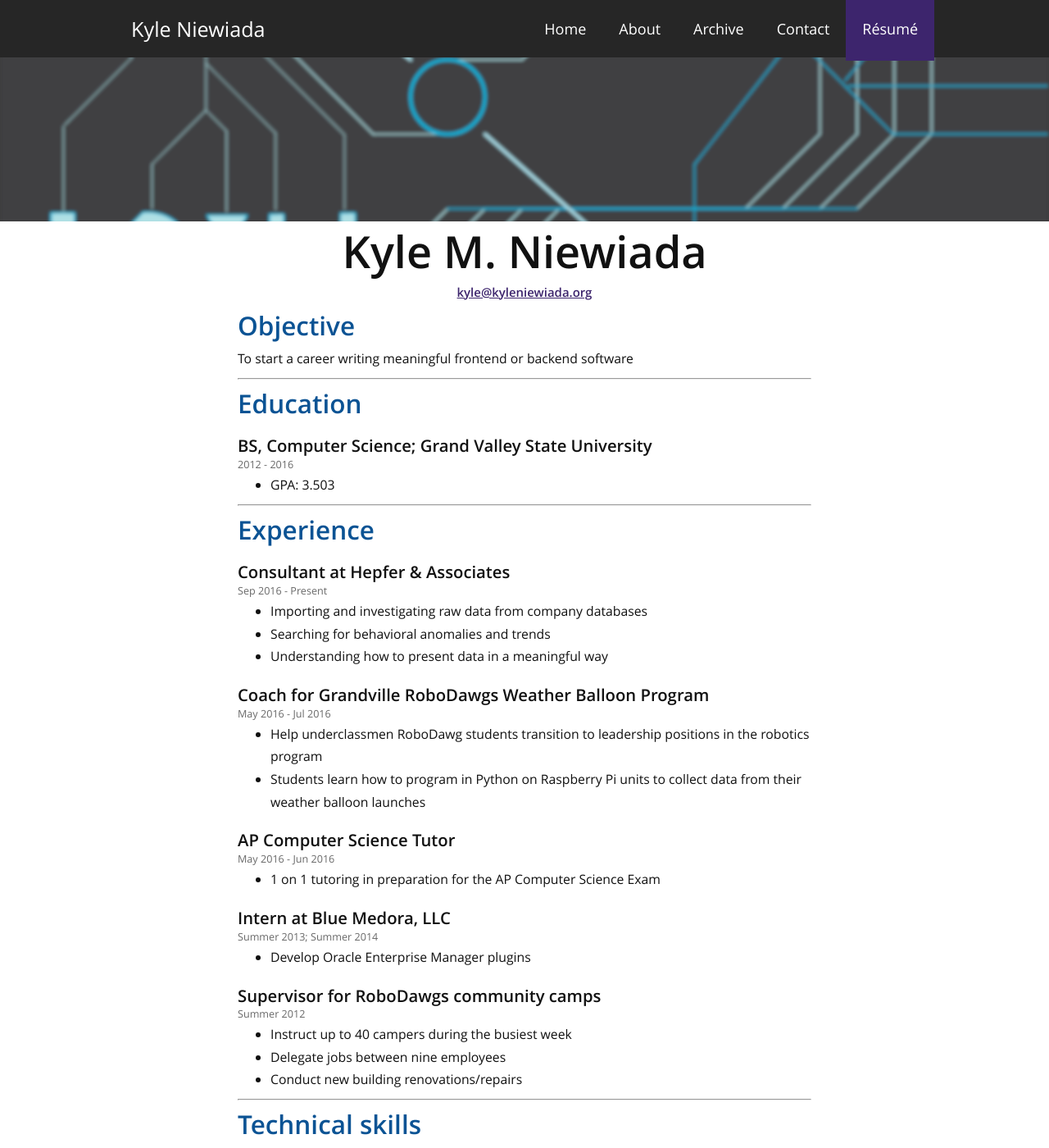
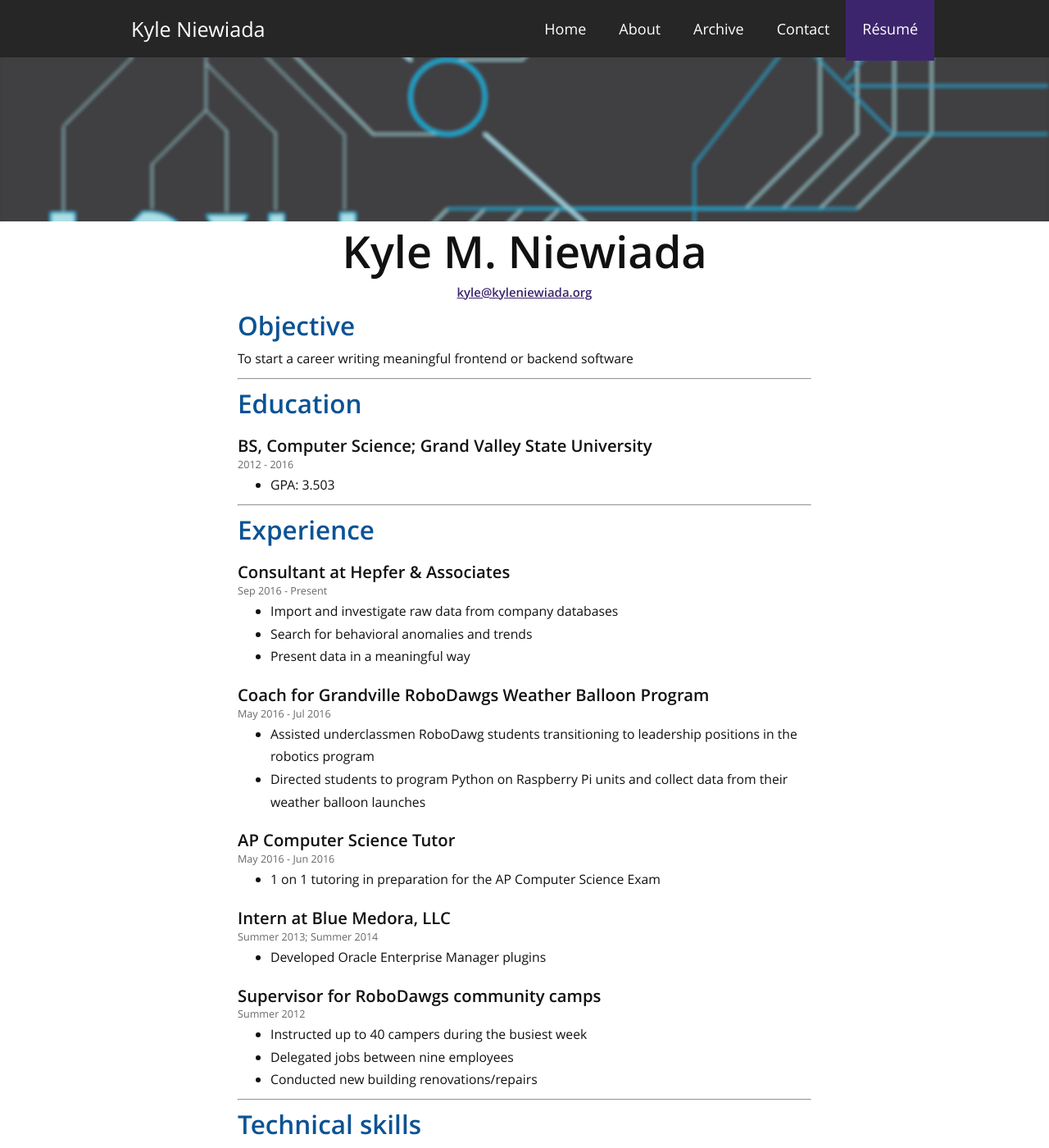
Before and after one commit to aav7fl/website-legacy, a Jekyll site: the page built from resume/index.md, in a window 1280 px wide and 1400 px high. Shown: the whole window at 82% size. Built offline with Jekyll 4.4.1, drawn with Linux system fonts in a browser that asks for light colours; some of the changed text lies outside the part shown.

Commit message:
Tweak tense

```diff
--- a/resume/index.md
+++ b/resume/index.md
@@ -35,17 +35,17 @@ To start a career writing meaningful frontend or backend software
 
 <div class="date">Sep 2016 - Present</div>
 
-- Importing and investigating raw data from company databases
-- Searching for behavioral anomalies and trends
-- Understanding how to present data in a meaningful way
+- Import and investigate raw data from company databases
+- Search for behavioral anomalies and trends
+- Present data in a meaningful way
 
 #### Coach for Grandville RoboDawgs Weather Balloon Program
 
 <div class="date">May 2016 - Jul 2016</div>
 
 
-- Help underclassmen RoboDawg students transition to leadership positions in the robotics program
-- Students learn how to program in Python on Raspberry Pi units to collect data from their weather balloon launches
+- Assisted underclassmen RoboDawg students transitioning to leadership positions in the robotics program
+- Directed students to program Python on Raspberry Pi units and collect data from their weather balloon launches
 
 #### AP Computer Science Tutor
 
@@ -57,15 +57,15 @@ To start a career writing meaningful frontend or backend software
 
 <div class="date">Summer 2013; Summer 2014</div>
 
-- Develop Oracle Enterprise Manager plugins
+- Developed Oracle Enterprise Manager plugins
 
 #### Supervisor for RoboDawgs community camps
 
 <div class="date">Summer 2012</div>
 
-- Instruct up to 40 campers during the busiest week
-- Delegate jobs between nine employees
-- Conduct new building renovations/repairs
+- Instructed up to 40 campers during the busiest week
+- Delegated jobs between nine employees
+- Conducted new building renovations/repairs
 
 ---
 
```
Also changed, not shown: other parts of resume/index.md (+1 -1 lines), Gemfile.lock.
